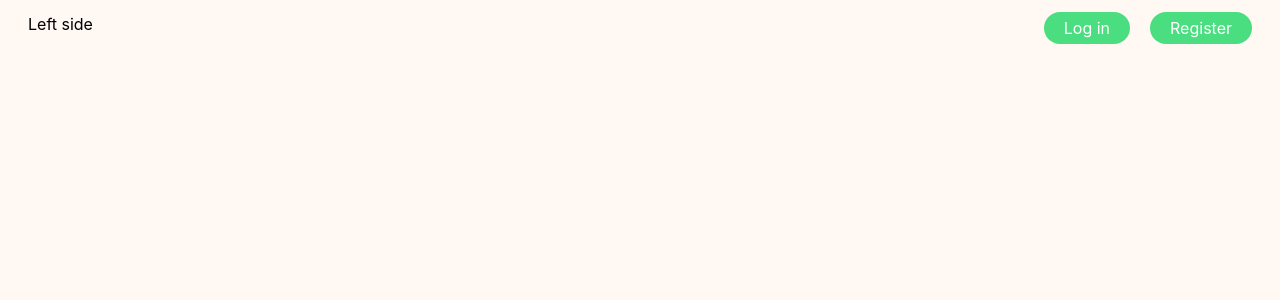
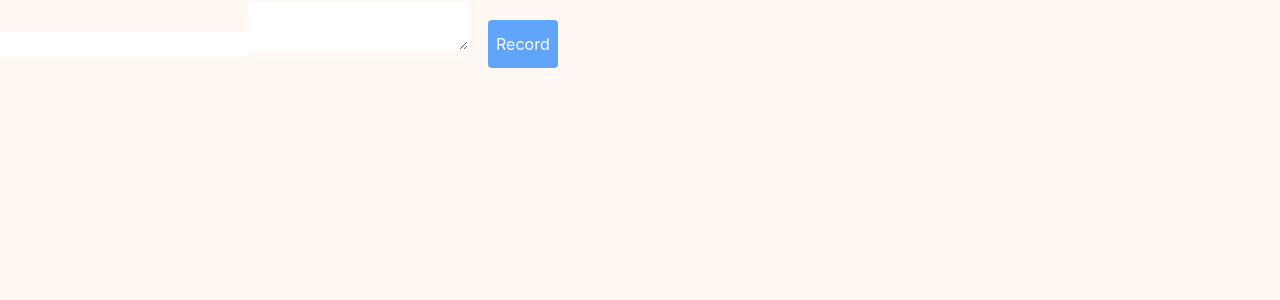
Before and after one commit to aguan47/audify, a React (Create React App) app in the folder client/: page /journals in a window 1280 px wide. Before the commit this address led to /. Shown: the top 300 px of the page. Built offline with nearby package versions, Linux system fonts and the light colour scheme.

Commit message:
Added journals page

```diff
--- a/client/package.json
+++ b/client/package.json
@@ -9,6 +9,7 @@
     "axios": "^0.25.0",
     "react": "^17.0.2",
     "react-dom": "^17.0.2",
+    "react-google-login": "^5.2.2",
     "react-router": "^6.2.1",
     "react-router-dom": "^6.2.1",
     "react-scripts": "5.0.0",
--- a/client/src/App.js
+++ b/client/src/App.js
@@ -2,6 +2,7 @@ import { Navigate, Route, Routes } from "react-router";
 import Home from './pages/Home/Home';
 import Registration from "./pages/Registration/Registration";
 import LogIn from "./pages/LogIn/LogIn";
+import Journals from "./pages/Journals/Journals";
 
 const App = props => {
   let paths = (
@@ -9,6 +10,7 @@ const App = props => {
       <Route path="/" element={<Home/>} />
       <Route exact path="/log-in" element={<LogIn />} />
       <Route exact path="/register" element={<Registration/>} />
+      <Route exact path="/journals" element={<Journals/>} />
       <Route path="*" element={<Navigate replace to="/"/>} />
     </Routes>
   )
--- /dev/null
+++ b/client/src/components/Recorder/Recorder.js
@@ -0,0 +1,71 @@
+import { useState } from 'react';
+
+let mediaRecorder = null;
+let audioChunks = [];
+let audioRecordings = [];
+const Recorder = () => {
+
+    const [recording, setRecording] = useState(false);
+
+
+    const recordAudio = async () => {
+        setRecording(true);
+        // Create an audio stream
+        const stream = await navigator.mediaDevices.getUserMedia({audio: true});
+
+        // Start recording the audio
+        mediaRecorder = new MediaRecorder(stream);
+        mediaRecorder.start();
+
+        // If we are currently recording, we will save the audio chunks by using "dataavailable" event handler
+        mediaRecorder.addEventListener("dataavailable", e => {
+            audioChunks.push(e.data);
+        });
+    }
+
+    const stopRecording = async () => {
+        await mediaRecorder.stop();
+        mediaRecorder.addEventListener("stop", () => {
+            const audioBlob = new Blob(audioChunks);
+            const audioUrl = URL.createObjectURL(audioBlob);
+            audioRecordings.push(audioUrl);
+
+            // Clear the chunks that we've recorded.
+            audioChunks.length = 0;
+            setRecording(false);
+        });
+    }
+
+    let buttonClass = "bg-blue-400 rounded m-5 px-2 py-3 text-white hover:bg-blue-500 transition";
+    let buttonAction = recordAudio;
+    let buttonText = "Record"
+
+
+    if (recording) {
+        buttonClass = "bg-red-400 rounded m-5 px-2 py-3 text-white hover:bg-red-500 transition";
+        buttonAction = stopRecording;
+        buttonText = "Stop";
+    }
+
+    return (
+        <>
+             <button
+                className={buttonClass}
+                onClick={() => buttonAction()}
+            >{buttonText}</button>
+            <>
+                {
+                    audioRecordings && audioRecordings.map((audio, index) => {
+                        return (
+                            <audio controls>
+                                <source src={audio} type="audio/mpeg"/>
+                            </audio>
+                        );
+                    })
+                }
+            </>
+        </>
+    );
+}
+
+export default Recorder;
--- /dev/null
+++ b/client/src/pages/Journals/Journals.js
@@ -0,0 +1,21 @@
+import { useState } from "react";
+import Recorder from "../../components/Recorder/Recorder";
+
+const name = "Angelo";
+const Journals = () => {
+    document.title = `${name}'s journals`;
+
+    const [title, setTitle] = useState("");
+    const [caption, setCaption] = useState("");
+
+
+    return (
+        <>
+            <input type="text" onChange={e => setTitle(e.target.value)} value={title} name="title"/>
+            <textarea onChange={e => setCaption(e.target.value)} value={caption} name="title"/>
+           <Recorder/>
+        </>
+    );
+}
+
+export default Journals;
```
Also changed, not shown: client/src/reducer/formReducer.js (line endings or trailing spaces), client/src/utlities/helper.js (line endings or trailing spaces), 1 other file (tests, documents, lock files or other folders).
